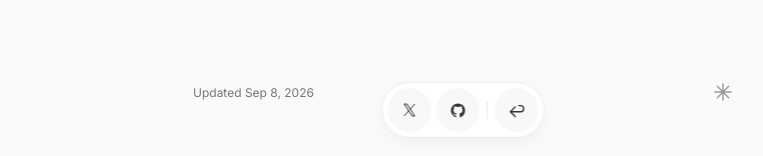
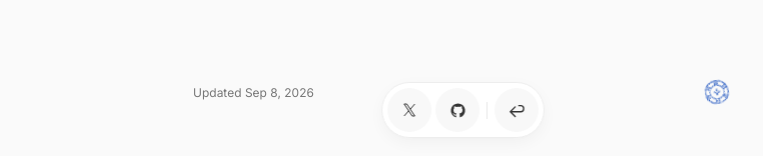
Before and after one commit to fschrhunt/www, a Next.js app: page / in a window 1280 px wide. Shown: the part 642-798 px from the top of the page, without its empty margins (177-940 px from the left). Built offline with nearby package versions, Linux system fonts and the light colour scheme.

Commit message:
Link token usage from a crayon chip in the footer

```diff
--- a/src/app/globals.css
+++ b/src/app/globals.css
@@ -56,7 +56,10 @@ a:focus:not(:focus-visible), button:focus:not(:focus-visible) { outline: none; }
 .letter-note h1 { font-size: 15px; line-height: 25px; }
 .letter-note > p:not(:first-child) { color: #484848; line-height: 23px; }
 .letter-footer { display: flex; align-items: center; justify-content: space-between; margin-top: 74px; font-size: 12px; color: var(--muted); }
-.tiny-mark { display: block; flex-shrink: 0; color: #999; transition: transform 450ms; }
+/* A small crayon chip keeps a full tap target and shares About's blue grain. */
+.token-usage-link { display: grid; place-items: center; flex-shrink: 0; width: 44px; height: 44px; margin-right: -6px; color: #3565c5; border-radius: 50%; }
+.token-usage-link img { display: block; transform: rotate(-8deg); transition: transform 220ms ease; }
+.token-usage-link:focus-visible { outline: 2px solid #3565c5; outline-offset: 3px; }
 
 /* A curved line leads from About into the passage; text unfolds in reading order. */
 .about-passage { margin-top: 17px; }
@@ -109,7 +112,7 @@ a:focus:not(:focus-visible), button:focus:not(:focus-visible) { outline: none; }
 @media (prefers-reduced-motion: reduce) {
   html { scroll-behavior: auto; }
   *, *::before, *::after { animation: none !important; transition: none !important; }
-  .portrait:hover img, .portrait:focus-visible img, .tiny-mark:hover { transform: none; }
+  .portrait:hover img, .portrait:focus-visible img { transform: none; }
 }
 
 /* A small floating hub keeps social and contact links out of the letter. */
@@ -248,7 +251,7 @@ a, button { touch-action: manipulation; }
   .text-link:hover .link-label::after { transform: scaleX(1); }
   .text-link:hover::after { opacity: .8; transform: translate(0); }
   .portrait:hover img { transform: rotate(-9deg) translateY(-2px); }
-  .tiny-mark:hover { transform: rotate(90deg); }
+  .token-usage-link:hover img { transform: rotate(7deg); }
   .social-hub > a:hover .hub-tooltip { opacity: 1; visibility: visible; transform: translate(-50%, 0); }
 }
 @media (any-pointer: coarse), (max-width: 640px) {
@@ -272,7 +275,7 @@ a, button { touch-action: manipulation; }
 .conversation-page[data-compact] { padding-top: max(12px, env(safe-area-inset-top)); padding-bottom: max(8px, env(safe-area-inset-bottom)); }
 .conversation-page[data-compact] .conversation-header { margin-bottom: 8px; }
 @media (prefers-reduced-motion: reduce) {
-  .portrait:hover img, .tiny-mark:hover { transform: none; }
+  .portrait:hover img { transform: none; }
 }
 
 /* Benji's reading geometry: an 80px desktop rail, inline Index at 1080px and below. */
@@ -375,3 +378,7 @@ textarea.contact-letter-body { display: block; width: 100%; min-height: 140px; m
 /* Give the editable draft more room when the keyboard leaves a short viewport. */
 .conversation-page[data-compact] .contact-review-heading { display: none; }
 .conversation-page[data-compact] .contact-review-modal { padding-block: 8px; }
+
+@media (prefers-reduced-motion: reduce) {
+  .token-usage-link img, .token-usage-link:hover img { transition: none; transform: rotate(-8deg); }
+}
--- a/src/app/page.tsx
+++ b/src/app/page.tsx
@@ -41,7 +41,7 @@ export default function Home() {
         <span className="reading-time">{writing.readingTime}</span>
       </li>)}</ul>
     </section>
-    <footer className="letter-footer"><time dateTime={siteUpdate.updatedAt}>Updated {new Intl.DateTimeFormat("en-US", { month: "short", day: "numeric", year: "numeric", timeZone: "UTC" }).format(new Date(siteUpdate.updatedAt))}</time><svg className="tiny-mark" width="20" height="20" viewBox="0 0 20 20" fill="none" aria-hidden="true"><path d="M10 2v16M2 10h16M4.35 4.35l11.3 11.3M4.35 15.65l11.3-11.3" stroke="currentColor" strokeWidth="1.4" strokeLinecap="round" /></svg></footer>
+    <footer className="letter-footer"><time dateTime={siteUpdate.updatedAt}>Updated {new Intl.DateTimeFormat("en-US", { month: "short", day: "numeric", year: "numeric", timeZone: "UTC" }).format(new Date(siteUpdate.updatedAt))}</time><a className="token-usage-link" href="/token-usage" aria-label="Token usage" title="Token usage"><Image src="/chip.svg" alt="" width={28} height={28} /></a></footer>
   </main>
   <SocialHub />
   </>;
--- a/src/site-updated.json
+++ b/src/site-updated.json
@@ -1,3 +1,3 @@
 {
-  "updatedAt": "2026-09-08T13:16:11.974Z"
+  "updatedAt": "2026-09-08T13:26:29.020Z"
 }
```
Also changed, not shown: .agents/site.md, public/chip.svg (added), 1 other file (tests, documents, lock files or other folders).
